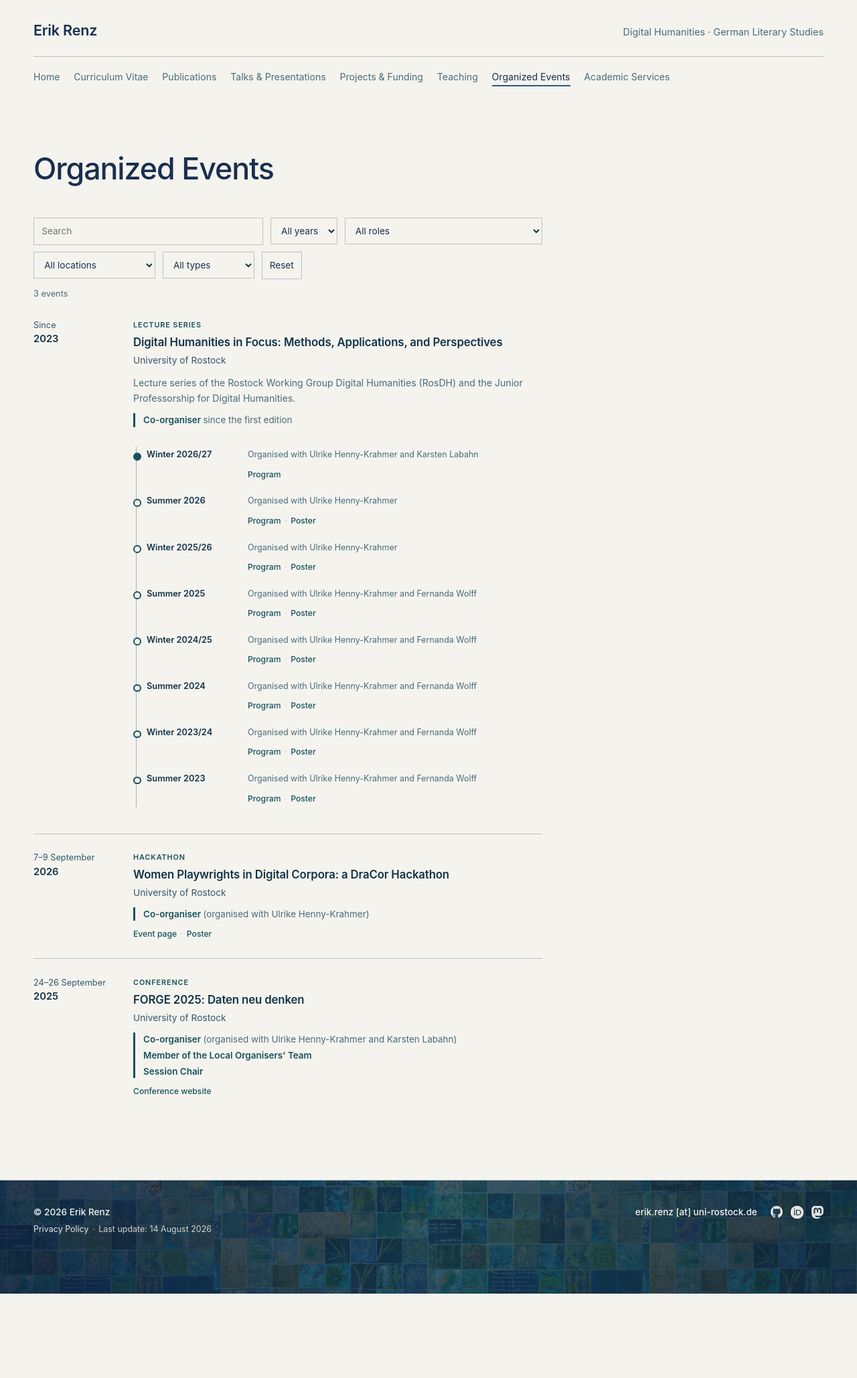
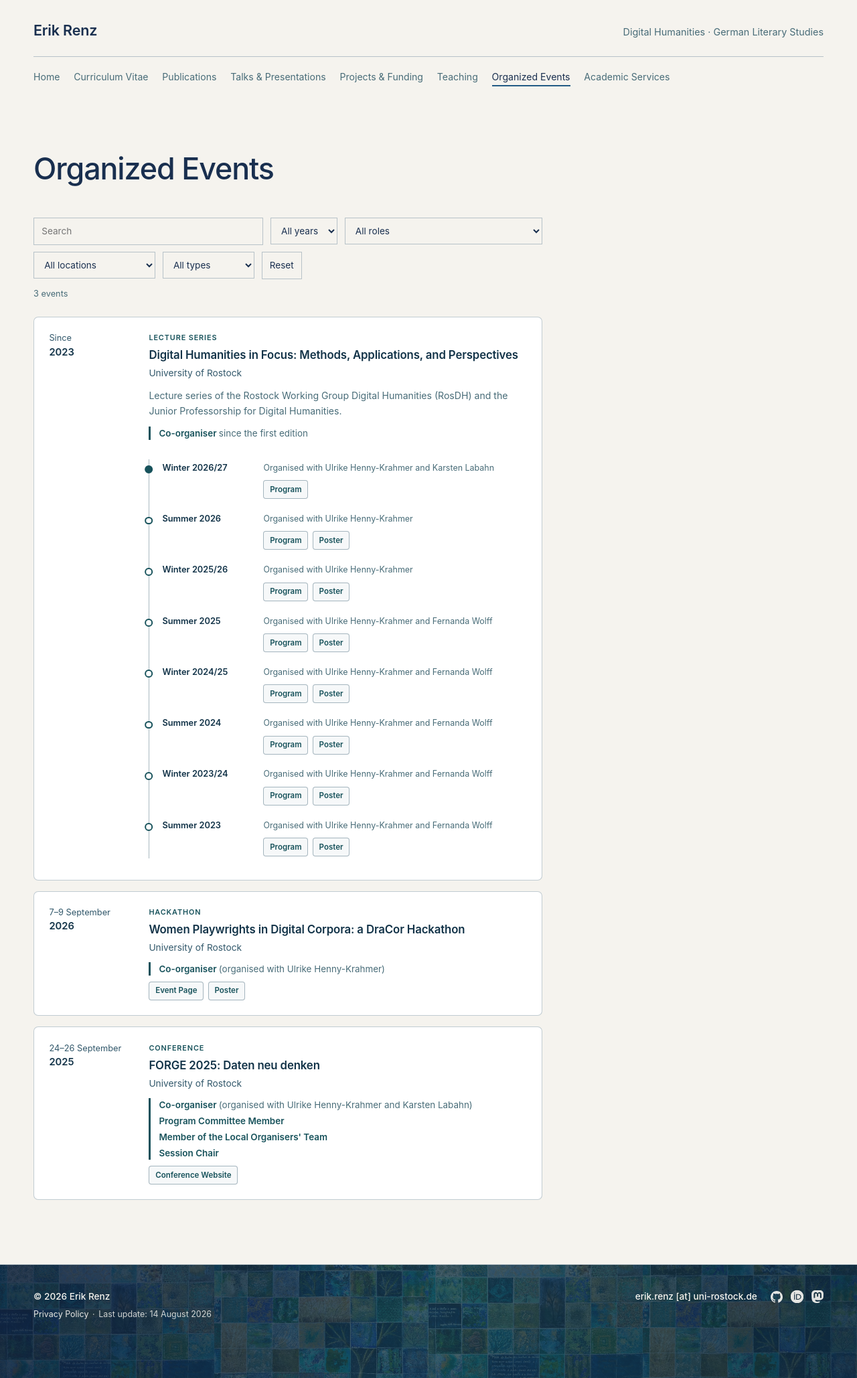
Before and after one commit to erre1998/erre1998.github.io, a Jekyll site: the page built from events.md, in a window 1280 px wide. Shown: the whole page at 67% size. Built offline with Jekyll 4.4.1, drawn with Linux system fonts in a browser that asks for light colours; before the commit the page ends 1932 px from its top, so only the background shows below that.

Commit message:
Updated event page

```diff
--- a/assets/css/main.css
+++ b/assets/css/main.css
@@ -625,6 +625,7 @@ a:focus-visible {
 
 }
 
+
 /* ---------------------------------
    Organized Events
 ---------------------------------- */
@@ -727,17 +728,11 @@ a:focus-visible {
 ---------------------------------- */
 
 .events-list {
+    display: grid;
+
+    gap: 1rem;
+
     margin: 0;
-}
-
-
-/*
- * No line immediately underneath
- * the search/filter area.
- */
-
-.event-item:first-child {
-    border-top: 0;
 }
 
 
@@ -754,18 +749,36 @@ a:focus-visible {
 
     gap: 1.5rem;
 
-    padding:
-        1.65rem
-        0;
-
-    border-top:
+    padding: 1.4rem;
+
+    border:
         1px solid
-        var(--color-border);
-}
-
-
-.event-item:first-child {
-    padding-top: 0.25rem;
+        rgba(50, 88, 107, 0.3);
+
+    border-radius: 7px;
+
+    background-color:
+        var(--color-surface);
+
+    transition:
+        border-color 0.18s ease,
+        box-shadow 0.18s ease;
+}
+
+
+.event-item:hover {
+    border-color:
+        rgba(23, 82, 91, 0.58);
+
+    box-shadow:
+        0 5px 17px
+        rgba(18, 51, 72, 0.055);
+}
+
+
+.event-item:focus-within {
+    border-color:
+        var(--events-color-1);
 }
 
 
@@ -923,29 +936,8 @@ a:focus-visible {
 }
 
 
-/*
- * Backwards compatibility for the
- * lecture-series role block.
- */
-
-.event-item > .event-item-content > .event-role {
-    max-width: 650px;
-
-    margin:
-        0.7rem
-        0
-        0;
-
-    padding-left: 0.7rem;
-
-    border-left:
-        3px solid
-        var(--events-color-1);
-}
-
-
-/* ---------------------------------
-   Event links
+/* ---------------------------------
+   Event resource links
 ---------------------------------- */
 
 .event-item-links,
@@ -954,45 +946,78 @@ a:focus-visible {
     align-items: center;
     flex-wrap: wrap;
 
-    gap: 0.35rem;
+    gap: 0.4rem;
 
     margin:
         0.55rem
         0
         0;
-
-    color: var(--color-border);
-
-    font-size: 0.76rem;
-    line-height: 1.4;
-}
-
-
-.event-item-links a,
-.event-series-edition-links a {
-    display: inline-block;
+}
+
+
+/* ---------------------------------
+   Event resource buttons
+---------------------------------- */
+
+.event-resource-button {
+    display: inline-flex;
+    align-items: center;
+    justify-content: center;
+
+    min-height: 1.75rem;
 
     padding:
-        0.12rem
-        0;
+        0.28rem
+        0.55rem;
+
+    border:
+        1px solid
+        rgba(50, 88, 107, 0.42);
+
+    border-radius: 4px;
+
+    background-color:
+        rgba(50, 88, 107, 0.045);
 
     color: var(--events-color-1);
 
-    font-weight: 500;
+    font-size: 0.72rem;
+    font-weight: 600;
+
+    line-height: 1.3;
 
     text-decoration: none;
 
     transition:
-        color 0.18s ease;
-}
-
-
-.event-item-links a:hover,
-.event-series-edition-links a:hover {
-    color: var(--events-color-4);
-
-    text-decoration: underline;
-    text-underline-offset: 0.18em;
+        border-color 0.18s ease,
+        background-color 0.18s ease,
+        color 0.18s ease,
+        transform 0.18s ease;
+}
+
+
+.event-resource-button:hover {
+    border-color:
+        var(--events-color-1);
+
+    background-color:
+        rgba(23, 82, 91, 0.08);
+
+    color:
+        var(--events-color-4);
+
+    text-decoration: none;
+
+    transform: translateY(-1px);
+}
+
+
+.event-resource-button:focus-visible {
+    outline:
+        2px solid
+        var(--events-color-1);
+
+    outline-offset: 2px;
 }
 
 
@@ -1001,7 +1026,7 @@ a:focus-visible {
 ---------------------------------- */
 
 .event-item-series {
-    padding-bottom: 2rem;
+    padding-bottom: 1.5rem;
 }
 
 
@@ -1024,7 +1049,7 @@ a:focus-visible {
 
     top: 0.45rem;
     bottom: 0.45rem;
-    left: 0.24rem;
+    left: 0;
 
     width: 1px;
 
@@ -1052,16 +1077,7 @@ a:focus-visible {
 }
 
 
-/*
- * Timeline marker.
- *
- * Parent padding-left = 1.25rem
- * Timeline position = 0.24rem
- * Marker width = 0.48rem
- *
- * This calculation places the exact
- * centre of the marker on the line.
- */
+/* Timeline marker */
 
 .event-series-edition::before {
     content: "";
@@ -1069,13 +1085,7 @@ a:focus-visible {
     position: absolute;
 
     top: 1rem;
-
-    left:
-        calc(
-            -1.25rem
-            + 0.24rem
-            - 0.24rem
-        );
+    left: -1.25rem;
 
     width: 0.48rem;
     height: 0.48rem;
@@ -1087,7 +1097,10 @@ a:focus-visible {
     border-radius: 50%;
 
     background-color:
-        var(--color-background);
+        var(--color-surface);
+
+    transform:
+        translateX(-50%);
 }
 
 
@@ -1143,14 +1156,7 @@ a:focus-visible {
 
         gap: 0.35rem;
 
-        padding:
-            1.4rem
-            0;
-    }
-
-
-    .event-item:first-child {
-        padding-top: 0.25rem;
+        padding: 1.15rem;
     }
 
 
@@ -1226,15 +1232,11 @@ a:focus-visible {
 
 
     .event-series-edition::before {
-        left:
-            calc(
-                -1rem
-                + 0.24rem
-                - 0.24rem
-            );
-    }
-
-}
+        left: -1rem;
+    }
+
+}
+
 
 /* ---------------------------------
    Footer
--- a/events.md
+++ b/events.md
@@ -141,12 +141,15 @@ description: "Academic events organized by Erik Renz."
                 <div class="event-roles">
 
                     <p class="event-role">
+
                         <span class="event-role-name">
                             Co-organiser
                         </span>
+
                         <span class="event-role-detail">
                             since the first edition
                         </span>
+
                     </p>
 
                 </div>
@@ -179,9 +182,10 @@ description: "Academic events organized by Erik Renz."
                             </p>
 
 
-                            <p class="event-series-edition-links">
+                            <div class="event-series-edition-links">
 
                                 <a
+                                    class="event-resource-button"
                                     href="https://www.germanistik.uni-rostock.de/en/forschung/digital-humanities/rosdh/lecture-series/2026-27/"
                                     target="_blank"
                                     rel="noopener noreferrer"
@@ -189,7 +193,7 @@ description: "Academic events organized by Erik Renz."
                                     Program
                                 </a>
 
-                            </p>
+                            </div>
 
                         </div>
 
@@ -216,9 +220,10 @@ description: "Academic events organized by Erik Renz."
                             </p>
 
 
-                            <p class="event-series-edition-links">
+                            <div class="event-series-edition-links">
 
                                 <a
+                                    class="event-resource-button"
                                     href="https://www.germanistik.uni-rostock.de/en/forschung/digital-humanities/rosdh/lecture-series/suse-2026/"
                                     target="_blank"
                                     rel="noopener noreferrer"
@@ -226,17 +231,17 @@ description: "Academic events organized by Erik Renz."
                                     Program
                                 </a>
 
-                                <span aria-hidden="true">·</span>
 
                                 <a
-                                    href="https://www.germanistik.uni-rostock.de/storages/uni-rostock/Alle_PHF/Germanistik/Forschung/Arbeitskreis_RosDH/Ringvorlesung/2026/Plakat_SoSe_26.pdf"
+                                    class="event-resource-button"
+                                    href="{{ '/assets/imgs/2026_poster-dh-im-fokus.png' | relative_url }}"
                                     target="_blank"
                                     rel="noopener noreferrer"
                                 >
                                     Poster
                                 </a>
 
-                            </p>
+                            </div>
 
                         </div>
 
@@ -263,9 +268,10 @@ description: "Academic events organized by Erik Renz."
                             </p>
 
 
-                            <p class="event-series-edition-links">
+                            <div class="event-series-edition-links">
 
                                 <a
+                                    class="event-resource-button"
                                     href="https://www.germanistik.uni-rostock.de/en/forschung/digital-humanities/rosdh/lecture-series/2025-26/"
                                     target="_blank"
                                     rel="noopener noreferrer"
@@ -273,17 +279,17 @@ description: "Academic events organized by Erik Renz."
                                     Program
                                 </a>
 
-                                <span aria-hidden="true">·</span>
 
                                 <a
-                                    href="https://www.germanistik.uni-rostock.de/storages/uni-rostock/Alle_PHF/Germanistik/Forschung/Arbeitskreis_RosDH/Ringvorlesung/2025-26/Plakat_WiSe_25-26.ai.pdf"
+                                    class="event-resource-button"
+                                    href="{{ '/assets/imgs/2025-26_poster-dh-im-fokus.png' | relative_url }}"
                                     target="_blank"
                                     rel="noopener noreferrer"
                                 >
                                     Poster
                                 </a>
 
-                            </p>
+                            </div>
 
                         </div>
 
@@ -310,9 +316,10 @@ description: "Academic events organized by Erik Renz."
                             </p>
 
 
-                            <p class="event-series-edition-links">
+                            <div class="event-series-edition-links">
 
                                 <a
+                                    class="event-resource-button"
                                     href="https://www.germanistik.uni-rostock.de/en/forschung/digital-humanities/rosdh/lecture-series/suse-2025/"
                                     target="_blank"
                                     rel="noopener noreferrer"
@@ -320,17 +327,17 @@ description: "Academic events organized by Erik Renz."
                                     Program
                                 </a>
 
-                                <span aria-hidden="true">·</span>
 
                                 <a
-                                    href="https://www.germanistik.uni-rostock.de/storages/uni-rostock/Alle_PHF/Germanistik/Forschung/Arbeitskreis_RosDH/Ringvorlesung/2025/Plakat_SoSe_25.pdf"
+                                    class="event-resource-button"
+                                    href="{{ '/assets/imgs/2025_poster-dh-im-fokus.png' | relative_url }}"
                                     target="_blank"
                                     rel="noopener noreferrer"
                                 >
                                     Poster
                                 </a>
 
-                            </p>
+                            </div>
 
                         </div>
 
@@ -357,9 +364,10 @@ description: "Academic events organized by Erik Renz."
                             </p>
 
 
-                            <p class="event-series-edition-links">
+                            <div class="event-series-edition-links">
 
                                 <a
+                                    class="event-resource-button"
                                     href="https://www.germanistik.uni-rostock.de/en/forschung/digital-humanities/rosdh/lecture-series/2024-25/"
                                     target="_blank"
                                     rel="noopener noreferrer"
@@ -367,17 +375,17 @@ description: "Academic events organized by Erik Renz."
                                     Program
                                 </a>
 
-                                <span aria-hidden="true">·</span>
 
                                 <a
-                                    href="https://www.germanistik.uni-rostock.de/storages/uni-rostock/Alle_PHF/Germanistik/Forschung/Arbeitskreis_RosDH/Ringvorlesung/2024-25/NEU_Plakat_WiSe_24-25.pdf"
+                                    class="event-resource-button"
+                                    href="{{ '/assets/imgs/2024-25_poster-dh-im-fokus.png' | relative_url }}"
                                     target="_blank"
                                     rel="noopener noreferrer"
                                 >
                                     Poster
                                 </a>
 
-                            </p>
+                            </div>
 
                         </div>
 
@@ -404,9 +412,10 @@ description: "Academic events organized by Erik Renz."
                             </p>
 
 
-                            <p class="event-series-edition-links">
+                            <div class="event-series-edition-links">
 
                                 <a
+                                    class="event-resource-button"
                                     href="https://www.germanistik.uni-rostock.de/en/forschung/digital-humanities/rosdh/lecture-series/2024/"
                                     target="_blank"
                                     rel="noopener noreferrer"
@@ -414,17 +423,17 @@ description: "Academic events organized by Erik Renz."
                                     Program
                                 </a>
 
-                                <span aria-hidden="true">·</span>
 
                                 <a
-                                    href="https://www.germanistik.uni-rostock.de/storages/uni-rostock/Alle_PHF/Germanistik/Forschung/Arbeitskreis_RosDH/Ringvorlesung/2024/Plakat_SoSe_24.pdf"
+                                    class="event-resource-button"
+                                    href="{{ '/assets/imgs/2024_poster-dh-im-fokus.png' | relative_url }}"
                                     target="_blank"
                                     rel="noopener noreferrer"
                                 >
                                     Poster
                                 </a>
 
-                            </p>
+                            </div>
 
                         </div>
 
@@ -451,9 +460,10 @@ description: "Academic events organized by Erik Renz."
                             </p>
 
 
-                            <p class="event-series-edition-links">
+                            <div class="event-series-edition-links">
 
                                 <a
+                                    class="event-resource-button"
                                     href="https://www.germanistik.uni-rostock.de/en/forschung/digital-humanities/rosdh/lecture-series/2023-24/"
                                     target="_blank"
                                     rel="noopener noreferrer"
@@ -461,17 +471,17 @@ description: "Academic events organized by Erik Renz."
                                     Program
                                 </a>
 
-                                <span aria-hidden="true">·</span>
 
                                 <a
-                                    href="https://www.germanistik.uni-rostock.de/storages/uni-rostock/Alle_PHF/Germanistik/Forschung/Arbeitskreis_RosDH/Ringvorlesung/2023-24/Plakat_WiSe_23-24.pdf"
+                                    class="event-resource-button"
+                                    href="{{ '/assets/imgs/2023-24_poster-dh-im-fokus.png' | relative_url }}"
                                     target="_blank"
                                     rel="noopener noreferrer"
                                 >
                                     Poster
                                 </a>
 
-                            </p>
+                            </div>
 
                         </div>
 
@@ -498,9 +508,10 @@ description: "Academic events organized by Erik Renz."
                             </p>
 
 
-                            <p class="event-series-edition-links">
+                            <div class="event-series-edition-links">
 
                                 <a
+                                    class="event-resource-button"
                                     href="https://www.germanistik.uni-rostock.de/en/forschung/digital-humanities/rosdh/lecture-series/2023/"
                                     target="_blank"
                                     rel="noopener noreferrer"
@@ -508,17 +519,17 @@ description: "Academic events organized by Erik Renz."
                                     Program
                                 </a>
 
-                                <span aria-hidden="true">·</span>
 
                                 <a
-                                    href="https://www.germanistik.uni-rostock.de/storages/uni-rostock/Alle_PHF/Germanistik/Forschung/Arbeitskreis_RosDH/Ringvorlesung/2023/Plakat_Ringvorlesung_SS23_updated2.pdf"
+                                    class="event-resource-button"
+                                    href="{{ '/assets/imgs/2023_poster-dh-im-fokus.png' | relative_url }}"
                                     target="_blank"
                                     rel="noopener noreferrer"
                                 >
                                     Poster
                                 </a>
 
-                            </p>
+                            </div>
 
                         </div>
 
@@ -600,19 +611,20 @@ description: "Academic events organized by Erik Renz."
                 </div>
 
 
-                <p class="event-item-links">
+                <div class="event-item-links">
 
                     <a
+                        class="event-resource-button"
                         href="https://dhd-blog.org/?p=23996"
                         target="_blank"
                         rel="noopener noreferrer"
                     >
-                        Event page
+                        Event Page
                     </a>
 
-                    <span aria-hidden="true">·</span>
 
                     <a
+                        class="event-resource-button"
                         href="{{ '/assets/imgs/2026_dracor-hackathon.png' | relative_url }}"
                         target="_blank"
                         rel="noopener noreferrer"
@@ -620,7 +632,7 @@ description: "Academic events organized by Erik Renz."
                         Poster
                     </a>
 
-                </p>
+                </div>
 
             </div>
 
@@ -635,7 +647,7 @@ description: "Academic events organized by Erik Renz."
         <article
             class="event-item"
             data-years="2025"
-            data-roles="Co-organiser|Member of the Local Organisers' Team|Session Chair"
+            data-roles="Co-organiser|Program Committee Member|Member of the Local Organisers' Team|Session Chair"
             data-location="University of Rostock"
             data-type="Conference"
         >
@@ -696,10 +708,20 @@ description: "Academic events organized by Erik Renz."
                     <p class="event-role">
 
                         <span class="event-role-name">
+                            Program Committee Member
+                        </span>
+
+                    </p>
+
+
+                    <p class="event-role">
+
+                        <span class="event-role-name">
                             Member of the Local Organisers' Team
                         </span>
 
                     </p>
+
 
                     <p class="event-role">
 
@@ -712,17 +734,18 @@ description: "Academic events organized by Erik Renz."
                 </div>
 
 
-                <p class="event-item-links">
+                <div class="event-item-links">
 
                     <a
+                        class="event-resource-button"
                         href="https://www.forge25.uni-rostock.de/"
                         target="_blank"
                         rel="noopener noreferrer"
                     >
-                        Conference website
+                        Conference Website
                     </a>
 
-                </p>
+                </div>
 
             </div>
 
```
